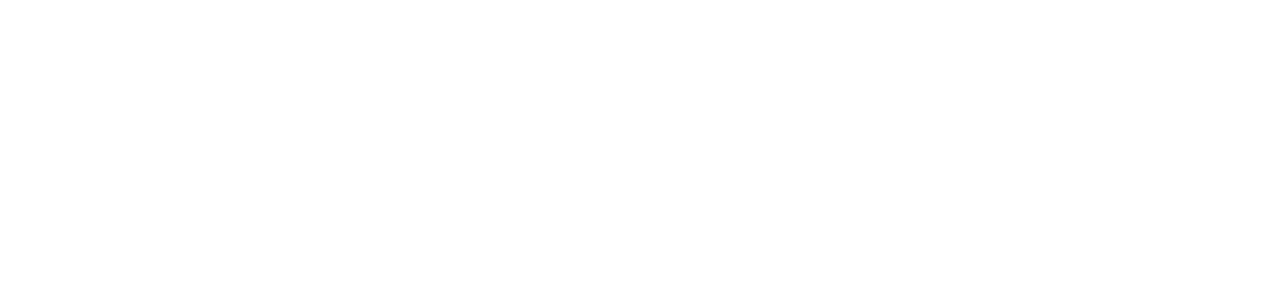
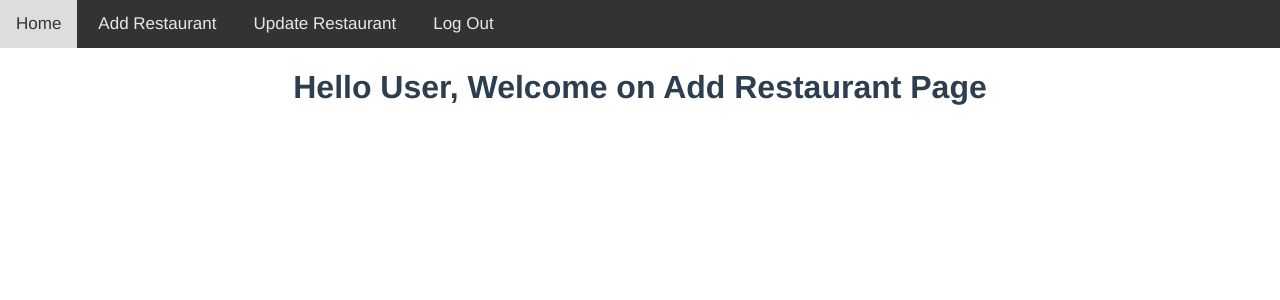
Before and after one commit to 91alban/resto-vue, a Vue app: page /add in a window 1280 px wide. Before the commit this address had no page. Shown: the top 300 px of the page. Built offline with nearby package versions, Linux system fonts and the light colour scheme; sample sign-in values are in the browser's storage.

Commit message:
get data from restaurant api

```diff
--- /dev/null
+++ b/src/components/Add.vue
@@ -0,0 +1,22 @@
+<template>
+    <Header />
+    <h1>
+        Hello User, Welcome on Add Restaurant Page
+    </h1>
+</template>
+
+<script>
+import Header from './Header.vue';
+export default {
+    name: 'Add',
+    components: {
+        Header
+    },
+    mounted() {
+        let user = localStorage.getItem('user-info');
+        if (!user) {
+            this.$router.push({name: 'SignUp'})
+        }
+    }
+}
+</script>
--- a/src/components/Header.vue
+++ b/src/components/Header.vue
@@ -1,15 +1,21 @@
 <template>
     <div class="nav">
-        <a href="#">Home</a>
-        <a href="#">Add Restaurant</a>
-        <a href="#">Update Restaurant</a>
-        <a href="#">Log Out</a>
+        <router-link to="/">Home</router-link>
+        <router-link to="/add">Add Restaurant</router-link>
+        <router-link to="/update">Update Restaurant</router-link>
+        <a @click="logout">Log Out</a>
     </div>
 </template>
 
 <script>
 export default {
     name: 'Header',
+    methods: {
+        logout() {
+            localStorage.clear();
+            this.$router.push({name: 'Login'})
+        }
+    }
 }
 </script>
 
--- a/src/components/Home.vue
+++ b/src/components/Home.vue
@@ -1,22 +1,55 @@
 <template>
     <Header />
     <h1>
-        Hello User, Welcome on HomePage
+        Hello {{name}}, Welcome on HomePage
     </h1>
+    <table border="1">
+        <tr>
+            <td>Id</td>
+            <td>Name</td>
+            <td>Contact</td>
+            <td>Address</td>
+        </tr>
+        <tr v-for="item in restaurnat" :key="item.id">
+            <td>{{ item.id }}</td>
+            <td>{{ item.name }}</td>
+            <td>{{ item.contact }}</td>
+            <td>{{ item.address }}</td>
+        </tr>
+    </table>
 </template>
 
 <script>
 import Header from './Header.vue';
+import axios from 'axios';
 export default {
     name: 'Home',
+    data() {
+        return {
+            name: '',
+            restaurnat: []
+        }
+    },
     components: {
         Header
     },
-    mounted() {
+    async mounted() {
         let user = localStorage.getItem('user-info');
+        this.name = JSON.parse(user).name;
         if (!user) {
             this.$router.push({name: 'SignUp'})
         }
+
+        let result = await axios.get("http://localhost:3000/restaurant");
+        console.warn(result)
+        this.restaurnat = result.data;
     }
 }
 </script>
+
+<style>
+    td {
+        width: 160px;
+        height: 40px;
+    }
+</style>
--- /dev/null
+++ b/src/components/Update.vue
@@ -0,0 +1,22 @@
+<template>
+    <Header />
+    <h1>
+        Hello User, Welcome on Update Restaurant Page
+    </h1>
+</template>
+
+<script>
+import Header from './Header.vue';
+export default {
+    name: 'Update',
+    components: {
+        Header
+    },
+    mounted() {
+        let user = localStorage.getItem('user-info');
+        if (!user) {
+            this.$router.push({name: 'SignUp'})
+        }
+    }
+}
+</script>
--- a/src/routers.js
+++ b/src/routers.js
@@ -3,6 +3,8 @@
 import Home from './components/Home.vue'
 import SignUp from './components/SignUp.vue'
 import Login from './components/Login.vue'
+import Add from './components/Add.vue'
+import Update from './components/Update.vue'
 
 const routes=[
     {
@@ -19,7 +21,17 @@
         name: 'Login',
         component: Login,
         path: '/login'
-    }
+    },
+    {
+        name: 'Add',
+        component: Add,
+        path: '/add'
+    },
+    {
+        name: 'Update',
+        component: Update,
+        path: '/update'
+    },
 ]
 
 const router = createRouter({
```
